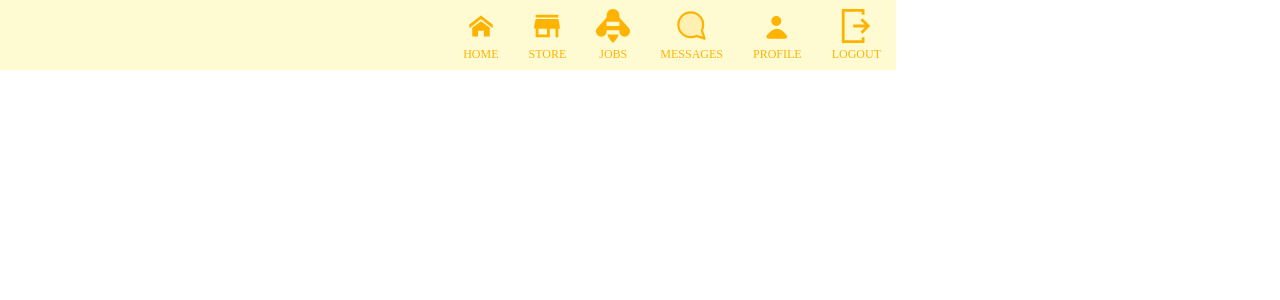
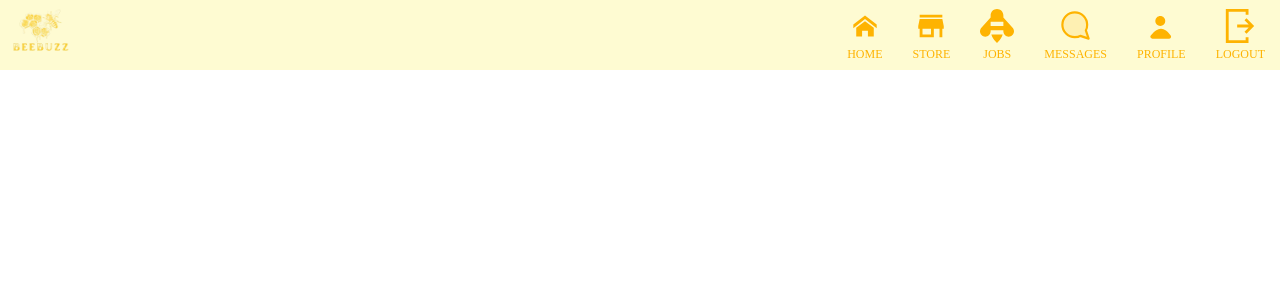
Before and after one commit to aleesssa/BeeBuzz, a Flask app: page /chat/ in a window 1280 px wide. Shown: the top 300 px of the page. Run offline with Flask 3, Linux system fonts and the light colour scheme; the visitor is signed in with stand-in values (Sample User, id 1); data that the repository does not hold is empty.

Commit message:
Fixed nav.css

```diff
--- a/static/css/chatmessage.css
+++ b/static/css/chatmessage.css
@@ -1,4 +1,3 @@
-
 .chatbox{
     margin: auto;
     padding: 10px 20px;
--- a/static/css/nav.css
+++ b/static/css/nav.css
@@ -3,15 +3,13 @@ html, body {
     padding: 0;
 }
 
+
 ul.top-nav {
-    position: fixed;
-    top: 0;
     display: flex;
     justify-content: space-between;
     align-items: center;
     background-color: #fefbd2;
-    margin-left: -30%;
-    margin-top: 0;
+    margin: 0;
     padding: 0;
     list-style: none;
     width: 100%;
--- a/templates/chatList.html
+++ b/templates/chatList.html
@@ -1,8 +1,4 @@
-{% extends 'base.html' %}
-
-{% block style %}
-<link rel="stylesheet" href="/css/chatmessage.css">
-{% endblock %}
+{% extends "base.html" %}
 
 {% block content %}
 {% for request_id in request_ids %}
```
